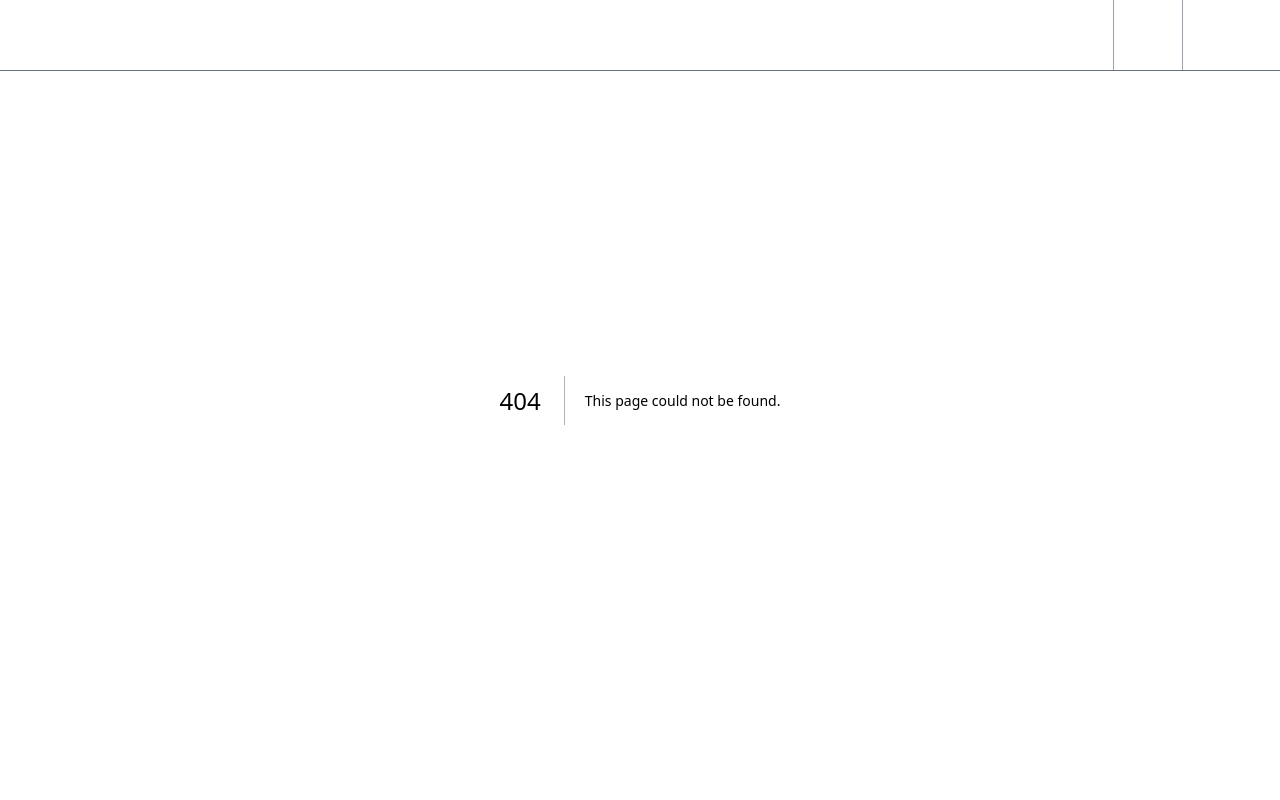
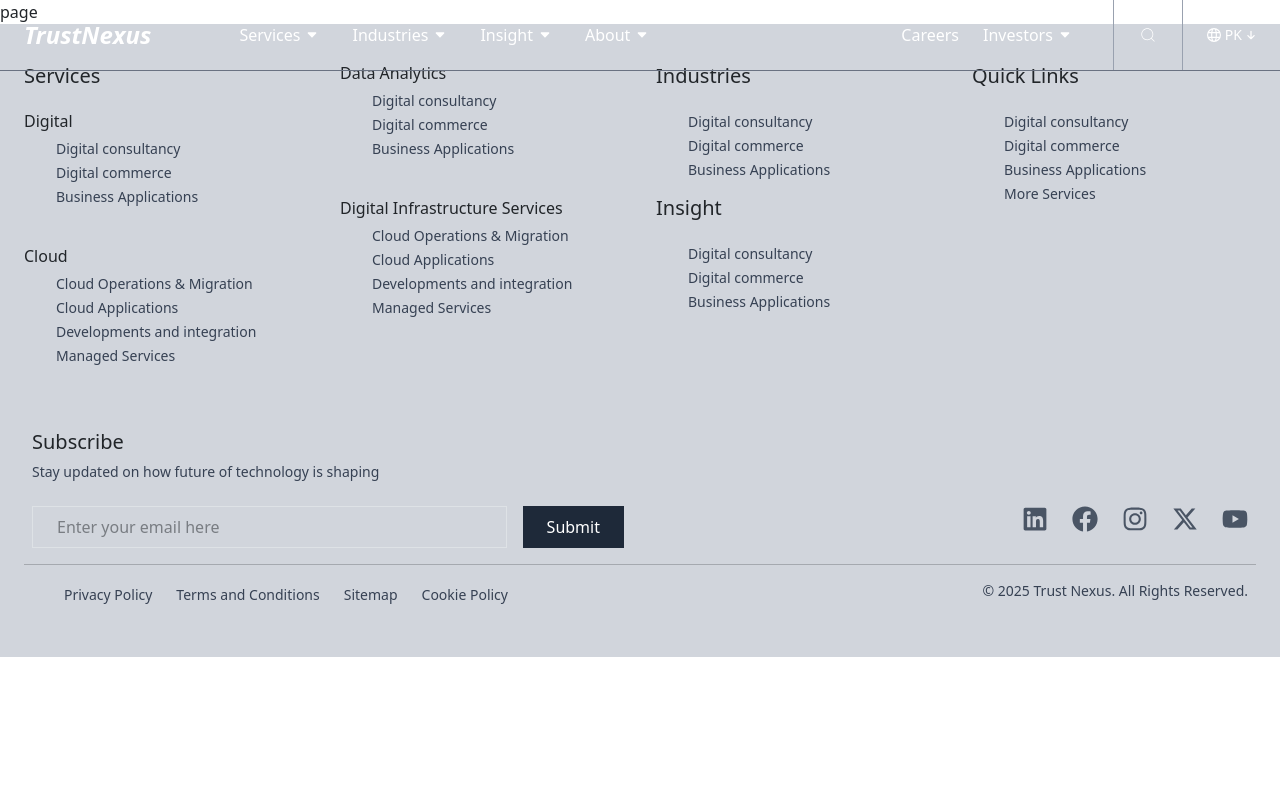
Before and after one commit to trustnexus/webapp, a Next.js app: page /company-overview in a window 1280 px wide. Before the commit this address had no page. Shown: the top 800 px of the page. Built offline with nearby package versions, Linux system fonts and the light colour scheme.

Commit message:
pulling changes

```diff
--- /dev/null
+++ b/app/company-overview/page.tsx
@@ -0,0 +1,9 @@
+import React from 'react'
+
+const page = () => {
+    return (
+        <div>page</div>
+    )
+}
+
+export default page
--- a/package.json
+++ b/package.json
@@ -12,11 +12,11 @@
     "bootstrap": "^5.3.7",
     "gsap": "^3.13.0",
     "lucide-react": "^0.525.0",
-    "next": "15.3.4",
-    "react": "^19.0.0",
+    "next": "^15.3.4",
+    "react": "^19.1.0",
     "react-bootstrap": "^2.10.10",
     "react-countup": "^6.5.3",
-    "react-dom": "^19.0.0",
+    "react-dom": "^19.1.0",
     "react-google-recaptcha": "^3.1.0",
     "react-icons": "^5.5.0",
     "react-transition-group": "^4.4.5",
```
Also changed, not shown: 1 other file (tests, documents, lock files or other folders).
